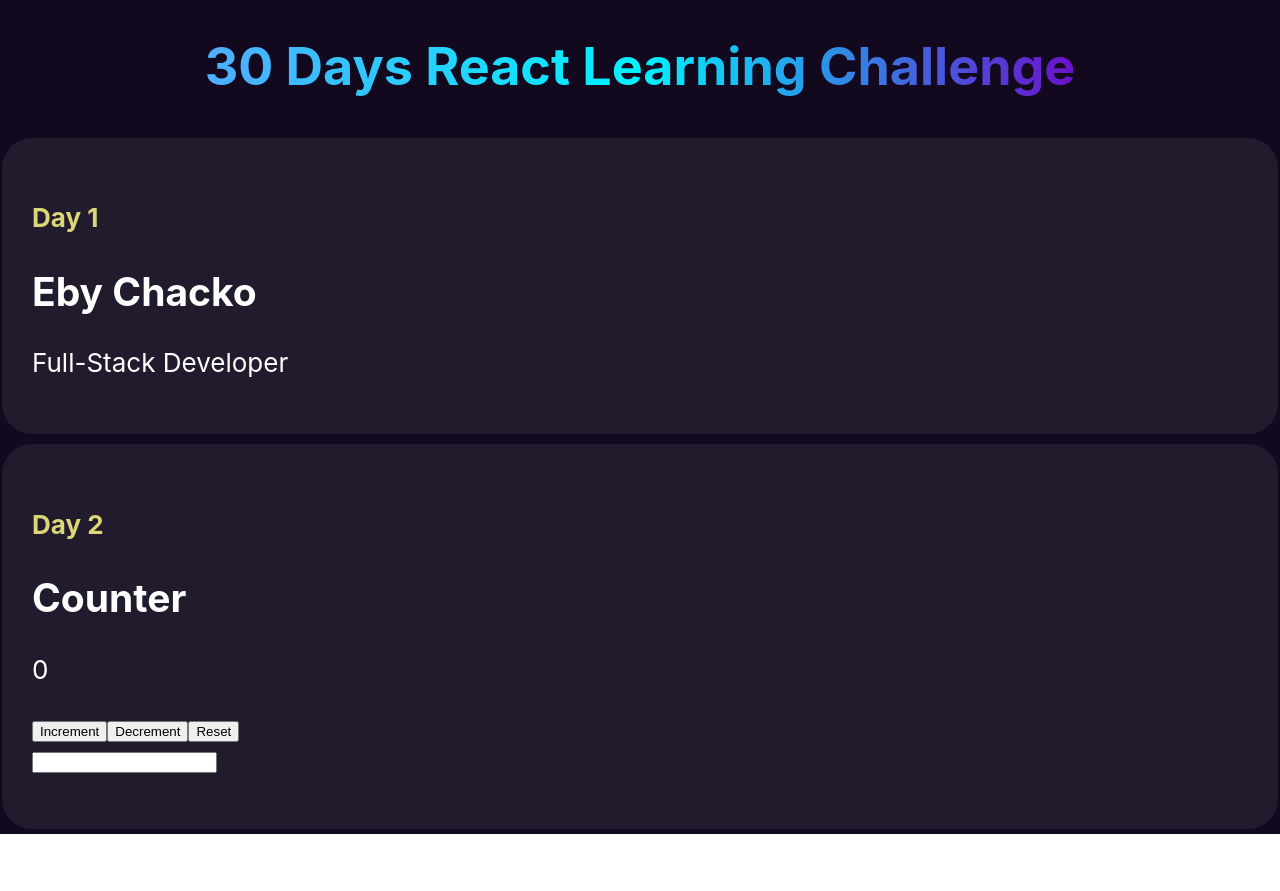
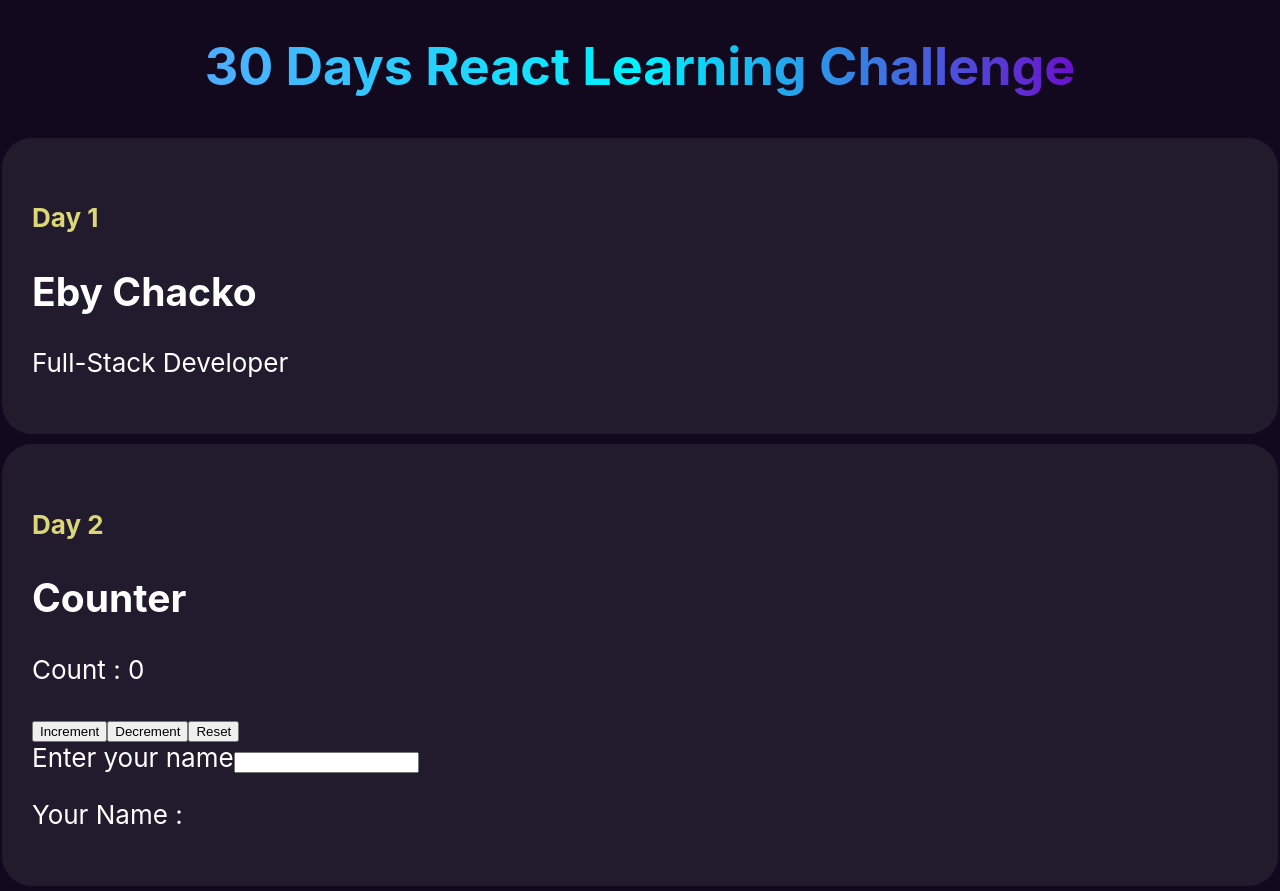
Before and after one commit to EbyChacko/react_learning, a React (Create React App) app: page / in a window 1280 px wide. Before the commit the page ends 834 px from the top, so only its background shows below. Built offline with nearby package versions, Linux system fonts and the light colour scheme.

Commit message:
add label for name

```diff
--- a/src/components/Day2.js
+++ b/src/components/Day2.js
@@ -8,12 +8,13 @@ export default function Day2() {
         <div className="wrapper">
             <h4 className="days">Day 2</h4>
             <h2>Counter</h2>
-            <p>{count}</p>
+            <p>Count : {count}</p>
             <button onClick={() => setCount(count + 1)}>Increment</button>
             <button onClick={() => setCount(count - 1)}>Decrement</button>
             <button onClick={() => setCount(0)}>Reset</button><br></br>
+            <label>Enter your name</label>
             <input type="text" value={name} onChange={(e) => setName(e.target.value)} />
-            <p className='day2Name'>{name}</p>
+            <p className='day2Name'>Your Name : {name}</p>
         </div>
     );
 }
```
